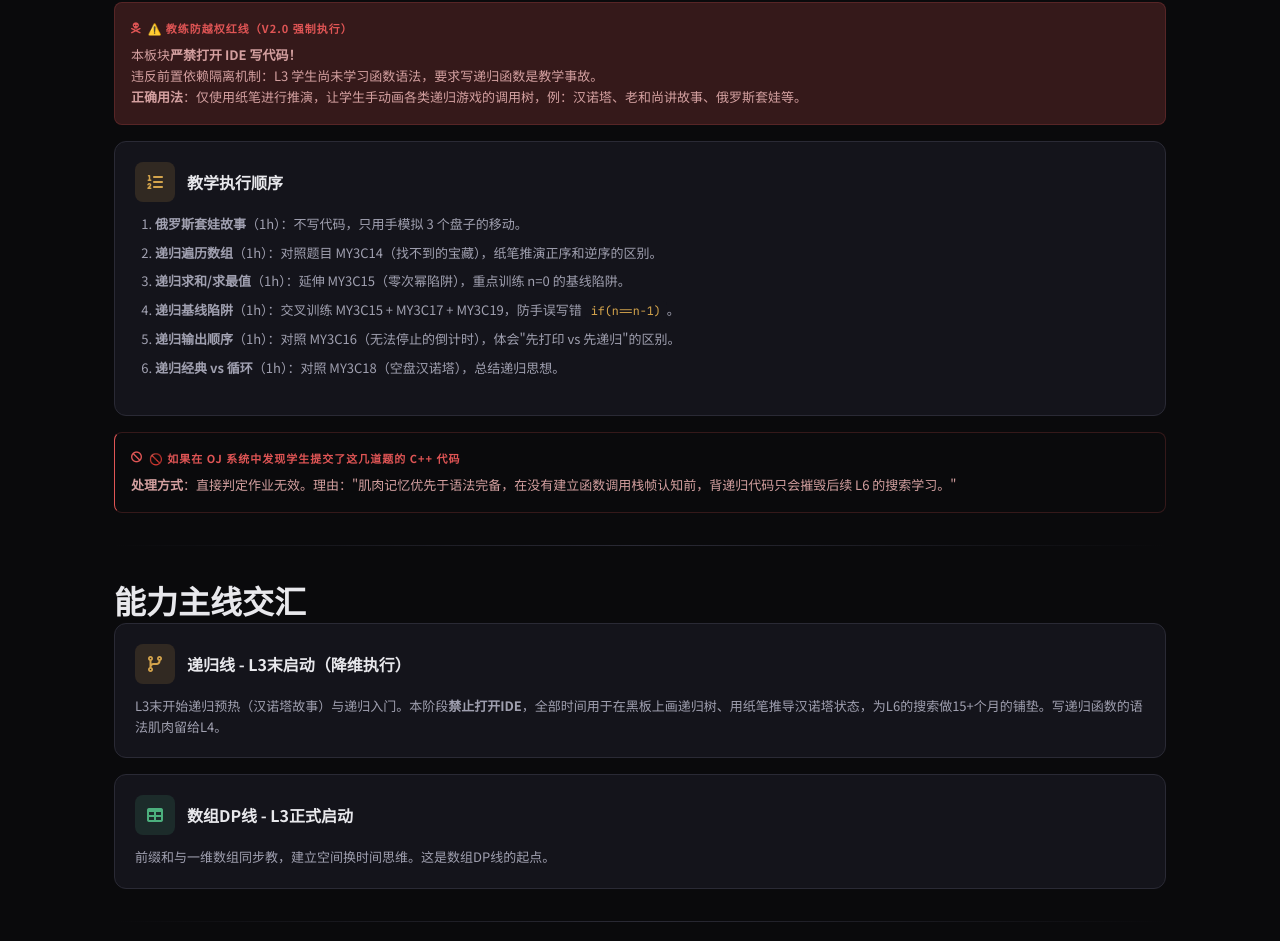
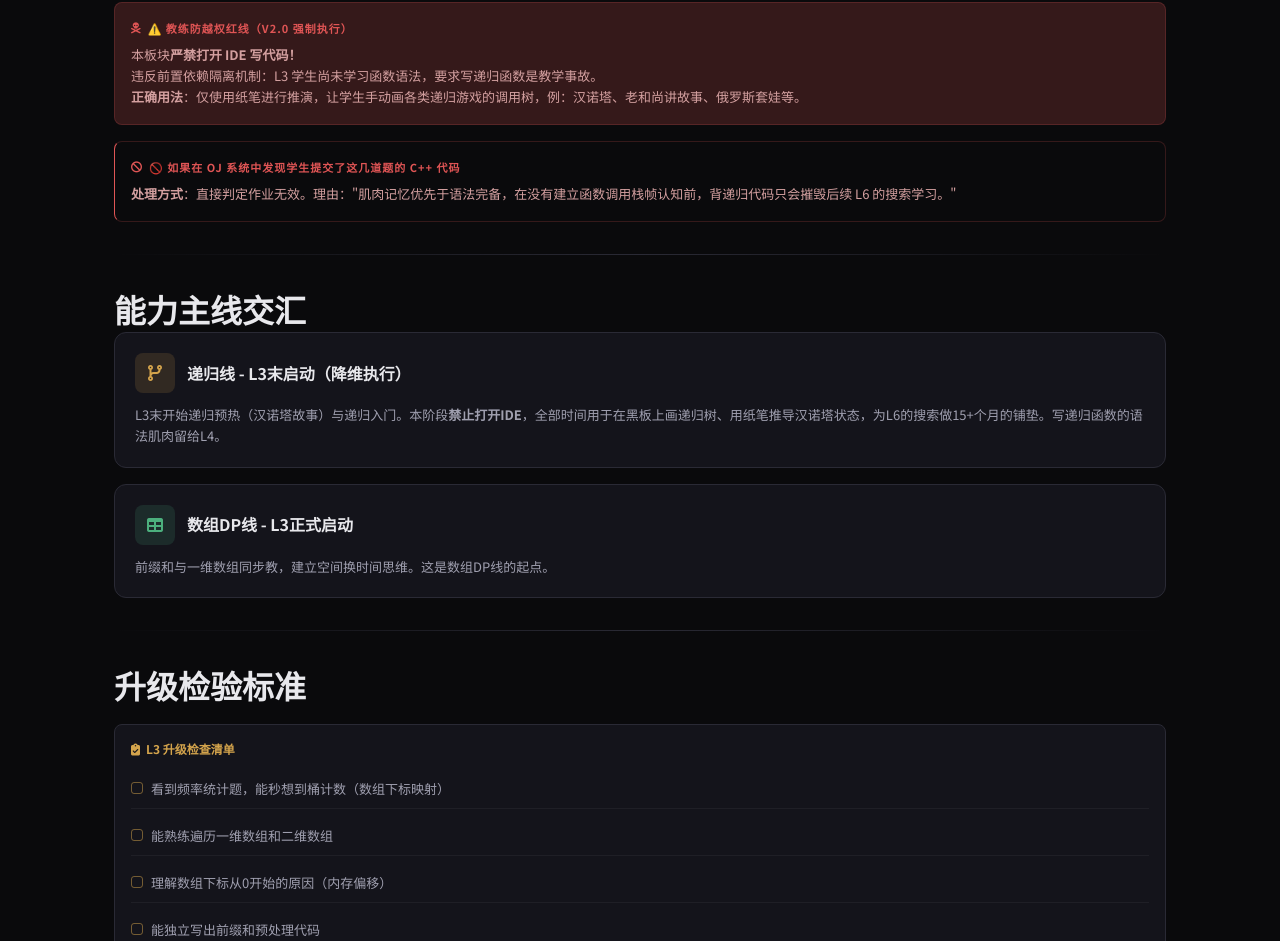
Before and after one commit to MoYinGIT/mengzhiyuan-oi, a plain HTML site: page levels/L3-编程三级-数组期/index.html in a window 1280 px wide. Shown: the part 2077-3018 px from the top of the page. Drawn offline with Linux system fonts and the light colour scheme.

Commit message:
fix(L3): 移除递归入门板块的'教学执行顺序'部分（含具体题号引用）

```diff
--- a/levels/L3-编程三级-数组期/index.html
+++ b/levels/L3-编程三级-数组期/index.html
@@ -197,25 +197,6 @@
           <p style="margin-bottom: 0;"><strong>正确用法</strong>：仅使用纸笔进行推演，让学生手动画各类递归游戏的调用树，例：汉诺塔、老和尚讲故事、俄罗斯套娃等。</p>
         </div>
 
-        <div class="card" style="margin-bottom: var(--sp-4);">
-          <div class="card-header">
-            <div class="card-icon" style="background: var(--level3-dim); color: var(--level3);">
-              <i class="fas fa-list-ol"></i>
-            </div>
-            <h3 class="card-title">教学执行顺序</h3>
-          </div>
-          <div class="card-desc">
-            <ol style="padding-left: var(--sp-5);">
-              <li><strong>俄罗斯套娃故事</strong>（1h）：不写代码，只用手模拟 3 个盘子的移动。</li>
-              <li><strong>递归遍历数组</strong>（1h）：对照题目 MY3C14（找不到的宝藏），纸笔推演正序和逆序的区别。</li>
-              <li><strong>递归求和/求最值</strong>（1h）：延伸 MY3C15（零次幂陷阱），重点训练 n=0 的基线陷阱。</li>
-              <li><strong>递归基线陷阱</strong>（1h）：交叉训练 MY3C15 + MY3C17 + MY3C19，防手误写错 <code>if(n==n-1)</code>。</li>
-              <li><strong>递归输出顺序</strong>（1h）：对照 MY3C16（无法停止的倒计时），体会"先打印 vs 先递归"的区别。</li>
-              <li><strong>递归经典 vs 循环</strong>（1h）：对照 MY3C18（空盘汉诺塔），总结递归思想。</li>
-            </ol>
-          </div>
-        </div>
-
         <div class="trap-box" style="background: var(--red-dim); border-left-color: var(--red);">
           <div class="trap-title" style="color: var(--red);"><i class="fas fa-ban"></i> 🚫 如果在 OJ 系统中发现学生提交了这几道题的 C++ 代码</div>
           <p style="margin-bottom: 0;"><strong>处理方式</strong>：直接判定作业无效。理由："肌肉记忆优先于语法完备，在没有建立函数调用栈帧认知前，背递归代码只会摧毁后续 L6 的搜索学习。"</p>
```
